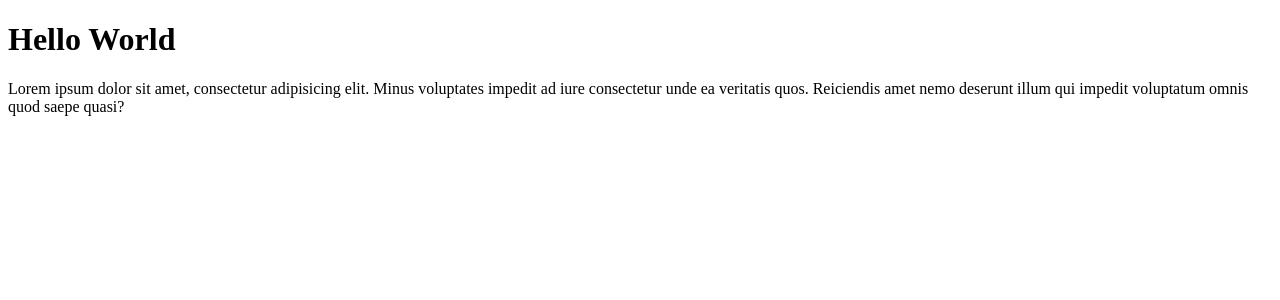
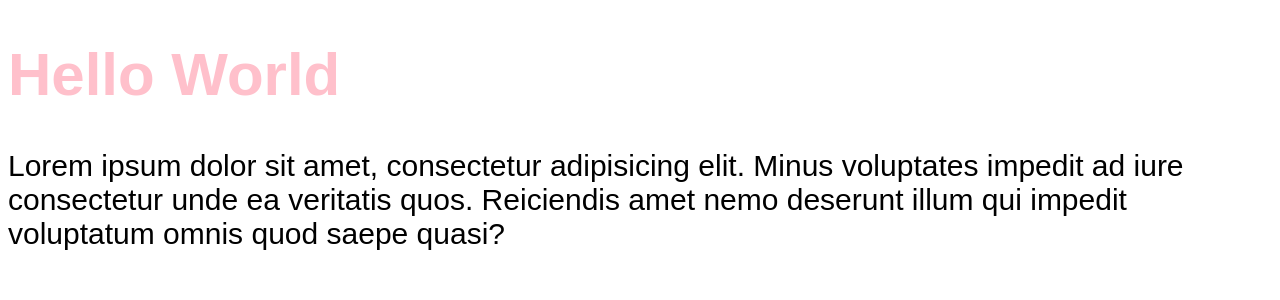
Before and after one commit to Fabriiciosouza/chronos-pomodoro, a React (Vite) app: page / in a window 1280 px wide. Shown: the top 300 px of the page. Built offline with nearby package versions, Linux system fonts and the light colour scheme.

Commit message:
importando e usando arquivos de CSS globais

```diff
--- /dev/null
+++ b/src/styles/global.css
@@ -0,0 +1,7 @@
+body {
+  font-family: sans-serif;
+  font-size: 30px;
+}
+h1 {
+  color: var(--primary);
+}
--- /dev/null
+++ b/src/styles/theme.css
@@ -0,0 +1,3 @@
+:root {
+  --primary: pink;
+}
```
Also changed, not shown: src/App.tsx (+10 -7 lines).
